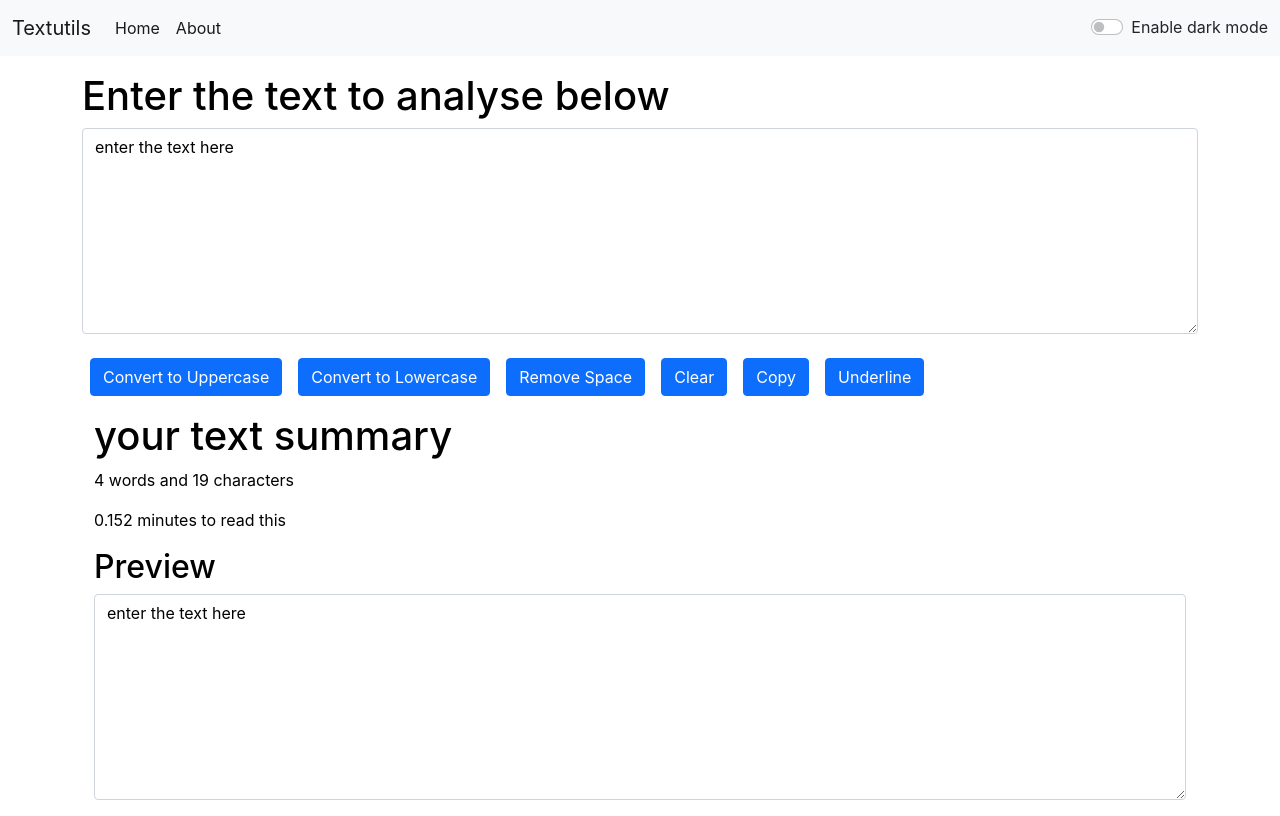
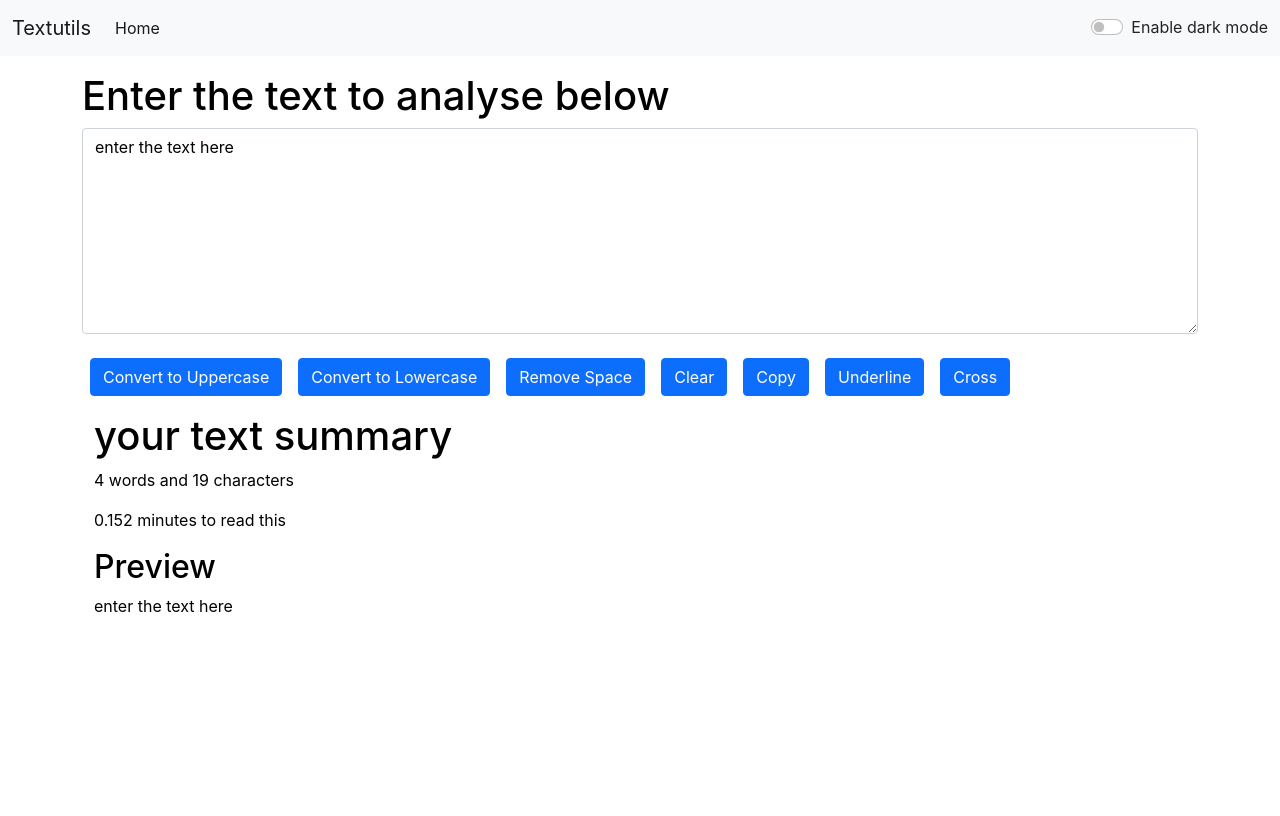
Before and after one commit to Kartikgupta666/text-utils, a React (Create React App) app: page / in a window 1280 px wide. Built offline with nearby package versions, Linux system fonts and the light colour scheme.

Commit message:
final project

```diff
--- a/src/App.js
+++ b/src/App.js
@@ -4,12 +4,8 @@ import Navbar from './component/Navbar';
 import Textform from './component/Textform';
 import Alert from './component/Alert';
 import React, { useState } from 'react'
-import About from './component/About';
-import {
-  BrowserRouter as Router,
-  Routes,
-  Route,
-} from "react-router-dom";
+// import About from './component/About';
+
 
 function App() {
 
@@ -43,19 +39,19 @@ function App() {
 
   return (
     <>
-      <Router>
+      {/* <Router> */}
         <Navbar mode={mode} toggelmode={toggelmode} />
         <Alert alert={alert} />
         <div className="container my-3">
-          <Routes>
+          {/* <Routes> */}
 {/* exact path is used to match exact file path and react do partial matching thats why we used this {exact path} keyword */}
-            <Route exact path="/" element={<Textform mode={mode} showAlert={showAlert} heading="Enter the text to analyse below" />} />
+            <Textform mode={mode} showAlert={showAlert} heading="Enter the text to analyse below" />
 
-            <Route exact path='/about' element={<About />} />
+            {/* <Route exact path='/about' element={<About />} /> */}
 
-          </Routes>
+          {/* </Routes> */}
         </div>
-      </Router>
+      {/* </Router> */}
 
     </>
   );
--- a/src/component/Navbar.js
+++ b/src/component/Navbar.js
@@ -1,25 +1,24 @@
 import React from 'react'
-import { Link } from 'react-router-dom';
 export default function Navbar(props) {
     return (
         <div>
             <nav className={`navbar navbar-expand-lg navbar-${props.mode} bg-${props.mode}`} >
                 <div className="container-fluid">
-                    <Link className="navbar-brand" to="/">Textutils</Link>
+                    <a className="navbar-brand" href="">Textutils</a>
                     <button className="navbar-toggler" type="button" data-bs-toggle="collapse" data-bs-target="#navbarSupportedContent" aria-controls="navbarSupportedContent" aria-expanded="false" aria-label="Toggle navigation">
                         <span className="navbar-toggler-icon"></span>
                     </button>
                     <div className="collapse navbar-collapse" id="navbarSupportedContent">
                         <ul className="navbar-nav me-auto mb-2 mb-lg-0">
                             <li className="nav-item">
-                                <Link className="nav-link active" aria-current="page" to="/">Home</Link>
+                                <a className="nav-link active" aria-current="page" href="">Home</a>
                             </li>
-                            <li className="nav-item">
-                                <Link className="nav-link active" to="/about">About</Link>
-                            </li>
+                            {/* <li className="nav-item">
+                                <a className="nav-link active" href="/about">About</a>
+                            </li> */}
 
                             {/* <li className="nav-item">
-                                <Link className="nav-link disabled" to="/" tabIndex="-1" aria-disabled="true">Disabled</Link>
+                                <a className="nav-link disabled" href="/" tabIndex="-1" aria-disabled="true">Disabled</a>
                             </li> */}
                         </ul>
                         <div className={`form-check form-switch text-${props.mode === 'light' ? 'dark' : 'light'}`}>
--- a/src/component/Textform.js
+++ b/src/component/Textform.js
@@ -10,7 +10,7 @@ export default function Textform(props) {
 
         let newtext = text.toUpperCase();
         setText(newtext);
-        props.showAlert("Converted to UpperCase", " success");
+        props.showAlert("Converted to UpperCase", "success");
     }
     // onclick to change the text upper case to lower case
 
@@ -18,7 +18,7 @@ export default function Textform(props) {
 
         let newtext = text.toLowerCase();
         setText(newtext);
-        props.showAlert("Converted to LowerCase", " success");
+        props.showAlert("Converted to LowerCase", "success");
 
     }
     // handel changes on text area during typing
@@ -31,7 +31,7 @@ export default function Textform(props) {
     const clear = () => {
 
         setText(' ');
-        props.showAlert("Text cleared", " success");
+        props.showAlert("Text cleared", "success");
 
     }
     // copy function
@@ -40,31 +40,68 @@ export default function Textform(props) {
             await navigator.clipboard.writeText(text);
             props.showAlert("Text copied to clipboard!", "success");
 
-        } catch (err) {
+            setText(' ');
+        }
+        catch (err) {
             console.error('Unable to copy text to clipboard:', err);
+            props.showAlert('Unable to copy text to clipboard:', 'danger');
+
         }
     }
+
+    // cut
+
+    // const cut = async () => {
+    //     try {
+    //         await navigator.clipboard.writeText(text);
+    //         props.showAlert("Text copied to clipboard!", "success");
+
+
+    //     } catch (err) {
+    //         console.error('Unable to copy text to clipboard:', err);
+    //     }
+    // }
 
     // remove extra space
 
     const removespace = () => {
         let newtext = text.split(/[ ]+/);
-        setText(newtext.join(" "));
-        props.showAlert("Extraspaces removed from the text", " success");
+        setText(newtext.join(""));
+        props.showAlert("Extraspaces removed from the text", "success");
 
     }
 
     // Underline under text
 
     const underline = () => {
-        let newtext = document.getElementById("mybox");
+        let newtext = document.getElementById("myBox");
+
+
         if (newtext.style.textDecoration) {
             newtext.style.removeProperty('text-decoration');
-          } else {
+            props.showAlert('Underline removed from the text', 'warning')
+        } else {
             newtext.style.setProperty('text-decoration', 'underline');
-          }
-}
+            props.showAlert('Text underlined successfully', 'success')
+        }
+    }
 
+    //  cross
+
+    const crossthrough = () => {
+        let newtext = document.getElementById("myBox");
+        if (newtext.style.textDecoration) {
+            newtext.style.removeProperty('text-decoration');
+            props.showAlert('cross removed', 'warning');
+        }
+        else {
+            newtext.style.setProperty('text-decoration', 'line-through');
+            props.showAlert('cross applied on the text', 'success');
+        }
+    }
+
+    const textArray = text.trim().split(" ")
+    const Text = textArray[textArray.length - 1] === "" ? textArray.length - 1 : textArray.length
 
     return (
         <>
@@ -73,7 +110,7 @@ export default function Textform(props) {
                 <div>
                     <h1>{props.heading}</h1>
 
-                    <div className="mb-3"  >
+                    <div className="mb-3" >
 
                         <textarea className="form-control" value={text} onChange={handelchange} id="myBox" rows="8" style={{ backgroundColor: props.mode === 'light' ? 'white' : 'grey', color: props.mode === 'dark' ? 'white' : 'black' }}></textarea>
                         <br />
@@ -84,18 +121,20 @@ export default function Textform(props) {
                         <button type='button' className="btn btn-primary mx-2" onClick={clear} >Clear</button>
                         <button type='button' className="btn btn-primary mx-2" onClick={handlecopy} >Copy</button>
                         <button type='button' className="btn btn-primary mx-2" onClick={underline} >Underline</button>
+                        <button type='button' className="btn btn-primary mx-2" onClick={crossthrough} >Cross</button>
+                        {/* <button type='button' className="btn btn-primary mx-2" onClick={cut} >Cut</button> */}
 
 
 
                     </div>
 
                 </div >
-                <div className="container mt-3" >
+                <div className="container mt-3">
                     <h1>your text summary</h1>
-                    <p>{text.split(" ").length} words and {text.length} characters</p>
+                    <p>{Text} words and {text.trim().length} characters</p>
                     <p>{0.008 * text.split("").length} minutes to read this </p>
                     <h2>Preview</h2>
-                    <textarea className="form-control" value={text} onChange={handelchange} id="myBox" rows="8" style={{ backgroundColor: props.mode === 'light' ? 'white' : 'grey', color: props.mode === 'dark' ? 'white' : 'black' }} disabled></textarea>
+                    <p>{text.length > 0 ? text.trim() : "There's no text to show!!"}</p>
 
                 </div>
 
```
